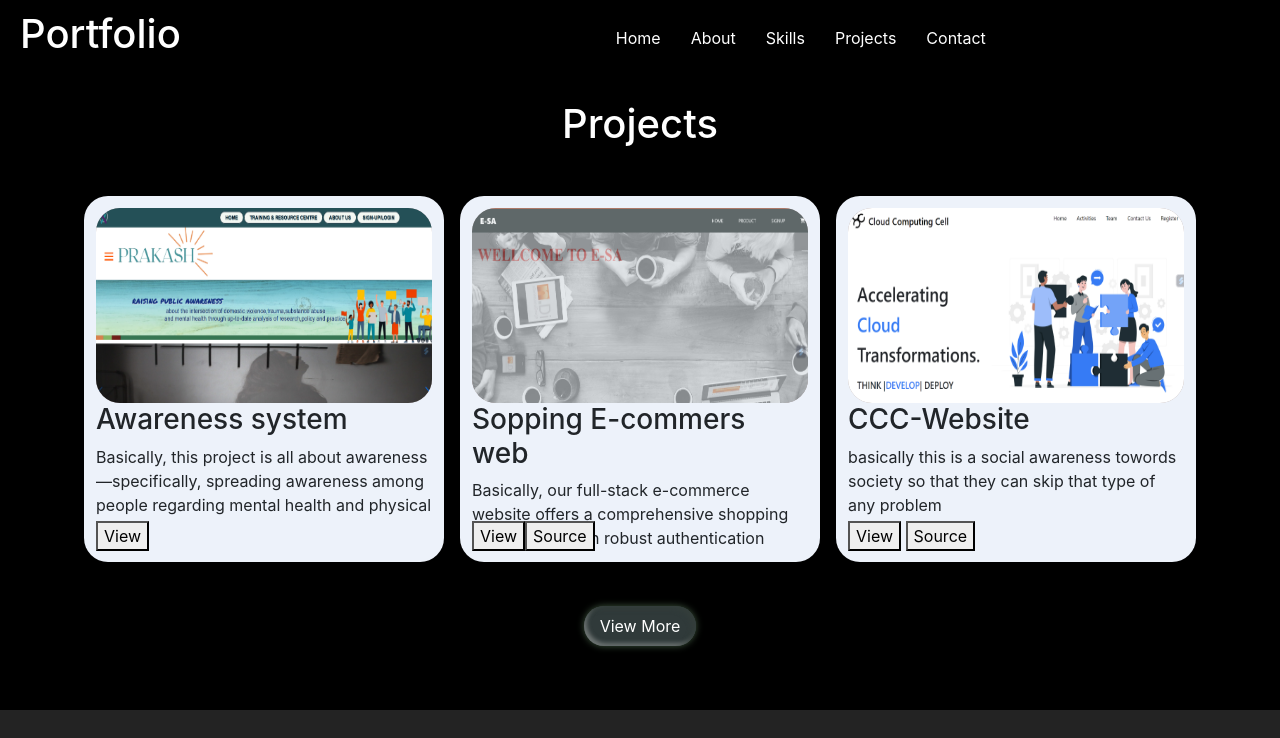
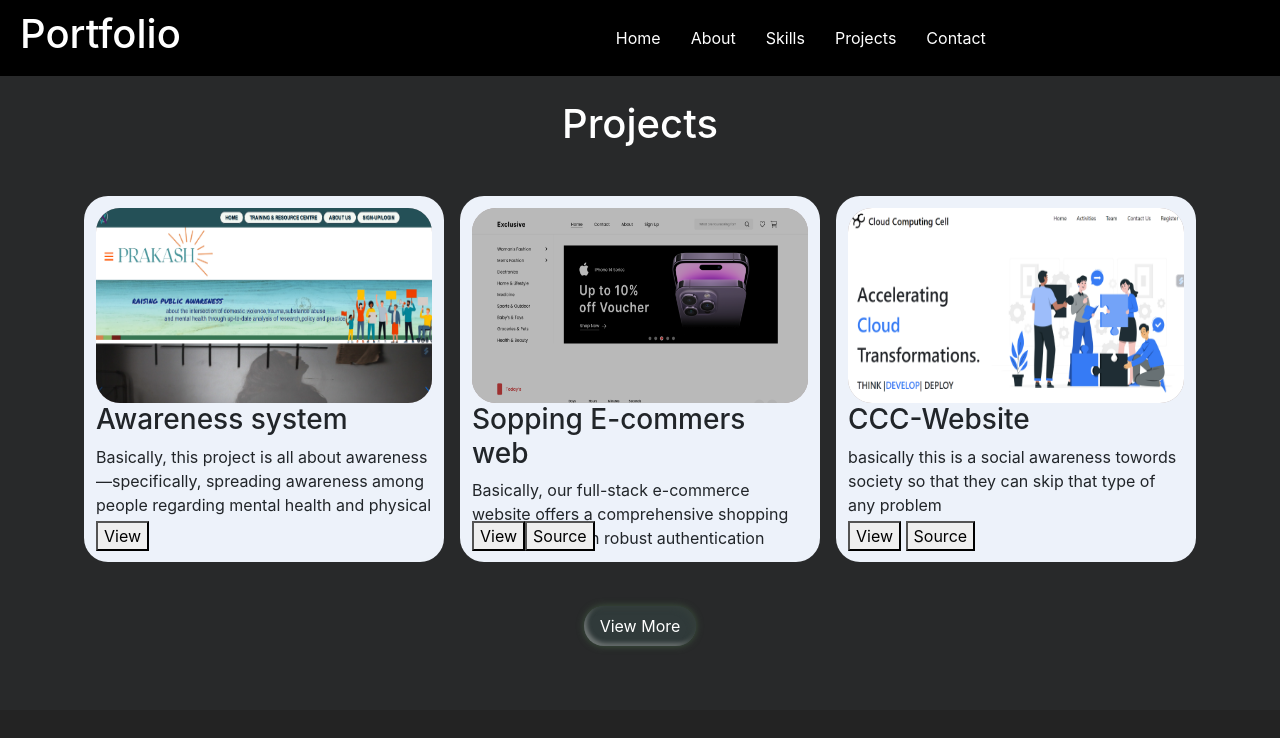
Before and after one commit to Saurabhrajput1234/saurabh-portfolio, a React (Create React App) app: page /projects in a window 1280 px wide. Shown: the top 738 px of the page. Built offline with nearby package versions, Linux system fonts and the light colour scheme; grey boxes are pictures that could not be loaded.

Commit message:
some add projects

```diff
--- a/src/components/Home.js
+++ b/src/components/Home.js
@@ -13,7 +13,7 @@ const Home = () => {
       <div className='intro-section'>
       <div className="intro-content">
       <h1 style={{color:'#c9ced8'}}>Hello, <span >I'am</span></h1>
-                <h1 style={{color:'white'}}> SAURABH <span >RAJPUT</span></h1>
+                <h1 style={{color:'#ecf3fe'}}> SAURABH <span >RAJPUT</span></h1>
                 <h2 style={{color:'black'}}>Web Developer</h2>
                 <p style={{color:"white"}}>with knowledge in web development and design,I offer the best
                     projects resulting in quality work.</p>
--- a/src/components/Portfolio1.css
+++ b/src/components/Portfolio1.css
@@ -1,5 +1,5 @@
 .background{
-  background-color: black;
+  background-color:  #28292a;;
   padding: 4rem;
  padding-top: 100px;
 
@@ -12,11 +12,11 @@
 .intro-display{
   height: 448px;
   width: 100%;
-  /* background-image: url(./pics/back1.jpg); */
+  /* background-image: url(../components/pics/21.Jpg); */
   background-color: rgb(1, 54, 134);
+
   background-repeat: no-repeat;
   background-size: 1600px 480px;
-  /* border: 2px solid #7f3168; */
   border-radius: 48px;
 
   ;
@@ -27,9 +27,11 @@
   position: relative;
   top: -371px;
   justify-content: center;
+
 }
 .intro-content{
   height: 200px;
+  color: #ecf3fe;
   position: relative;
   width: 35vw;
 
@@ -76,9 +78,9 @@
 .about-skills{
   height: 425px;
   width: 100%;
-  background-color: rgb(43, 41, 41);
+  background-color: #1f1f1f;
   display: flex;
-  border-radius: 54px;
+  border-radius: 48px;
 }
 .icons-skills{
   display: flex;
@@ -291,9 +293,9 @@ li{
   background-color: #edf2fa;
   width: 535px;
   margin-top: 41px;
-  border-radius: 70px;
+  border-radius: 24px;
   padding:71px;
-  /* margin-left: 92px; */
+  margin-left: 92px;
 }
    #footer{
     height: 161px;
--- a/src/components/Projects.js
+++ b/src/components/Projects.js
@@ -1,8 +1,8 @@
 import React,{useState} from 'react';
 import './Portfolio1.css';
 import project1 from './pics/project1.png';
-import project2 from './pics/project2.png';
-
+// import project2 from './pics/project2.png';
+import project2 from './pics/project4.png';
 import project3 from './pics/ccc.png';
 
 const Projects = () => {
@@ -44,14 +44,14 @@ const Projects = () => {
               </li>
               <li className='cards'>
               <div className="card-img">
-              <a href="https://esa-ecommerce-shop.vercel.app/"><img src={project2} alt="" /></a>
+              <a href="https://intern-assignment-2.vercel.app/"><img src={project2} alt="" /></a>
 
               </div>
                 <div className="about-card">
                 <h3>Sopping E-commers web</h3>
                 <p>Basically, our full-stack e-commerce website offers a comprehensive shopping experience. With robust authentication features, you can securely navigate and explore a diverse range of products. Enjoy the convenience of adding items to your cart and seamlessly searching for products that suit your preferences. This platform combines user-friendly design with powerful functionality, ensuring a smooth and personalized shopping journey for every user. Welcome to a dynamic online marketplace where authentication, product management, and search capabilities converge to enhance your e-commerce experience</p>
                 </div>
-                <a href="https://esa-ecommerce-shop.vercel.app/"><button>View</button></a>
+                <a href="https://intern-assignment-2.vercel.app/"><button>View</button></a>
                   <span><button>Source</button></span>
 
               </li>
```
Also changed, not shown: src/components/pics/21.Jpg (added), src/components/pics/project4.png (added).
